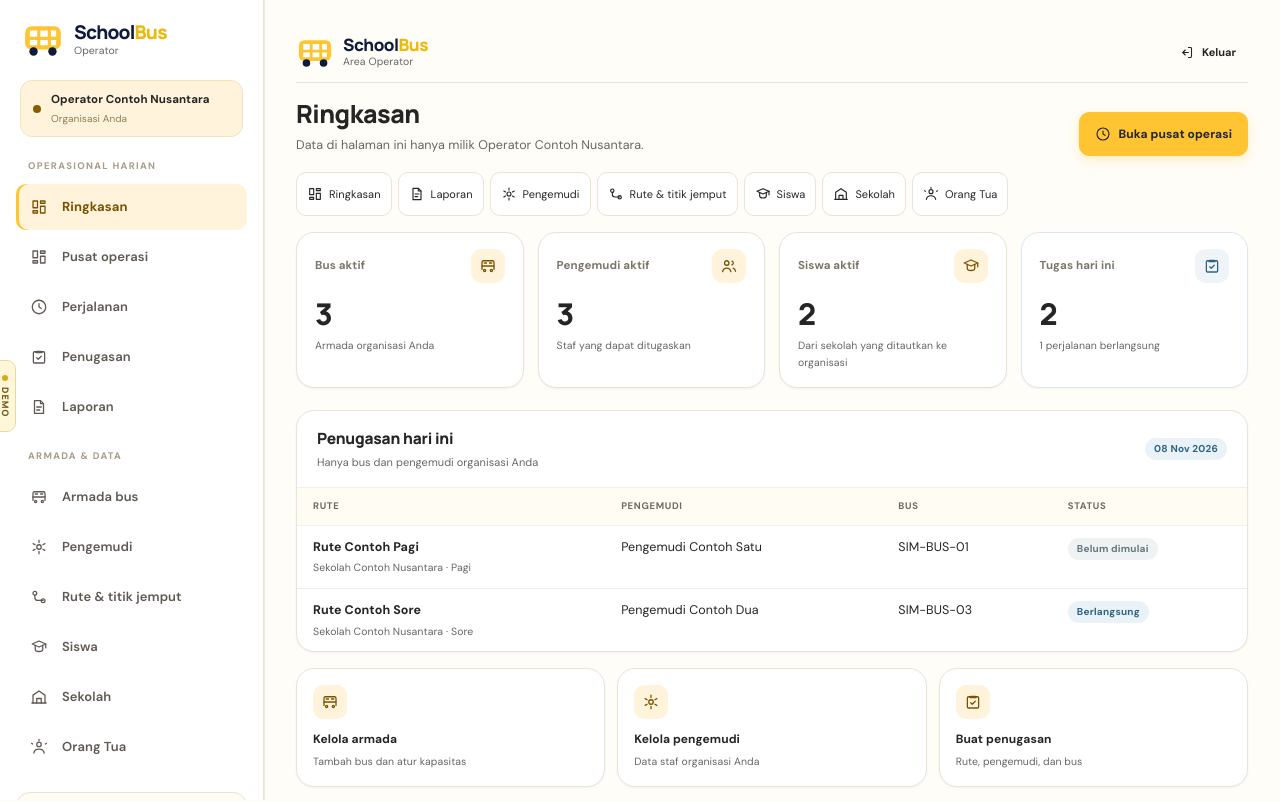
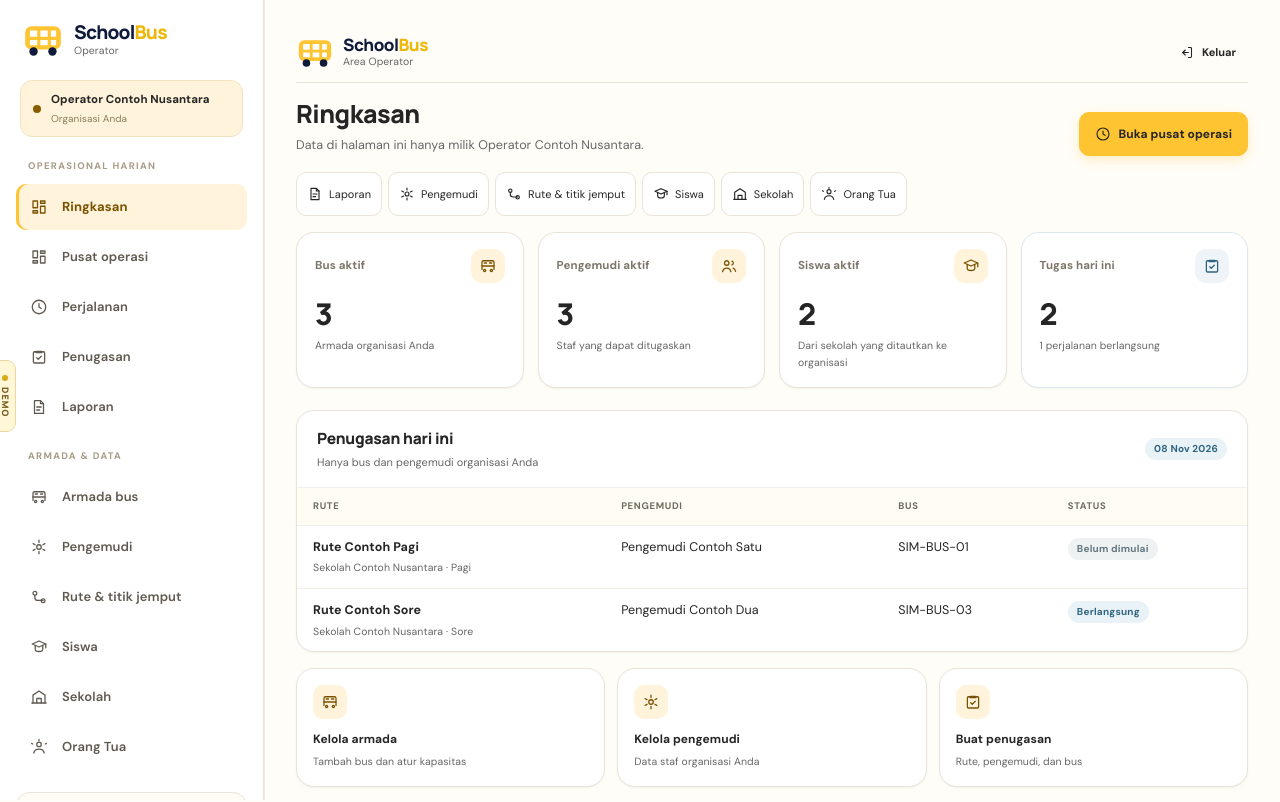
Before and after one commit to irusandi-hub/school-bus-management, a Next.js app: page /operator in a window 1280 px wide. Shown: the top 802 px of the page. Built offline with nearby package versions, Linux system fonts and the light colour scheme.

Commit message:
fix(operator): remove redundant summary dashboard chip

```diff
--- a/app/operator/page.tsx
+++ b/app/operator/page.tsx
@@ -62,7 +62,7 @@ export default async function OperatorHomePage() {
       />
 
       <nav className="operator-extra-links" aria-label="Menu operator lainnya">
-        {operatorGroups.flatMap((group) => group.items).filter((item) => !operatorBottomNav.some((bottom) => bottom.href === item.href)).map((item) => (
+        {operatorGroups.flatMap((group) => group.items).filter((item) => item.href !== "/operator" && !operatorBottomNav.some((bottom) => bottom.href === item.href)).map((item) => (
           <Link key={item.href} href={item.href}><Icon name={item.icon} size={16} />{item.label}</Link>
         ))}
       </nav>
```
